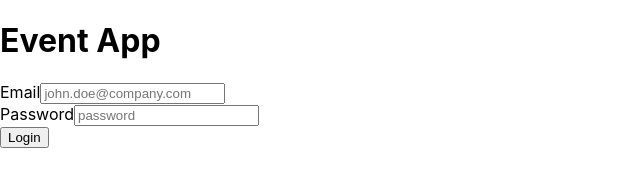
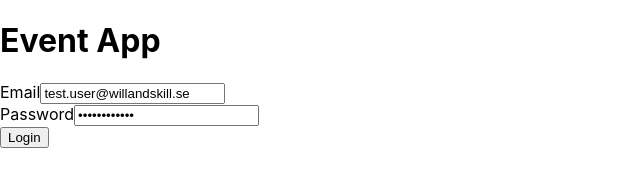
Before and after one commit to lduvnas/js-lessons-event-app, a React (Create React App) app: page / in a window 1280 px wide. Shown: the top 176 px of the page, without its empty margins (0-640 px from the left). Built offline with nearby package versions, Linux system fonts and the light colour scheme.

Commit message:
Set token

```diff
--- a/src/App.js
+++ b/src/App.js
@@ -4,8 +4,9 @@ const ROOT_URL = "http://yoshi.willandskill.eu:8999/api/v1/";
 const LOGIN_URL = `${ROOT_URL}auth/api-token-auth/`;
 
 function App() {
-  const [email, setEmail] = useState("");
-  const [password, setPassword] = useState("");
+  const [email, setEmail] = useState("test.user@willandskill.se");
+  const [password, setPassword] = useState("js-lesson-10");
+  const [token, setToken] = useState(null);
 
   function logIn() {
     const payload = {
@@ -19,7 +20,13 @@ function App() {
         "Content-Type": "application/json"
       },
       body: JSON.stringify(payload)
-    });
+    })
+      .then(res => res.json())
+      .then(data => {
+        console.log(data.token);
+
+        setToken(data.token);
+      });
   }
 
   return (
```
